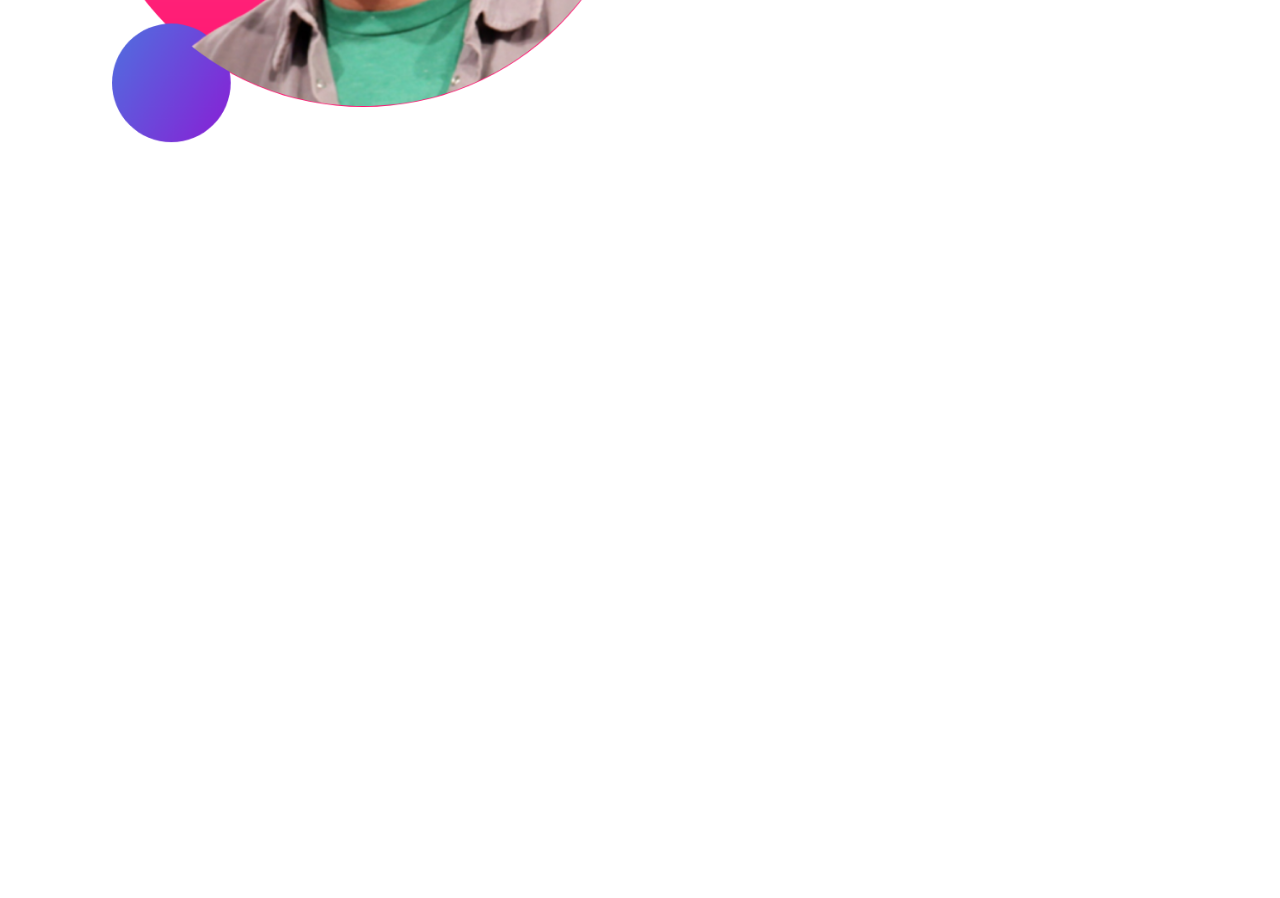
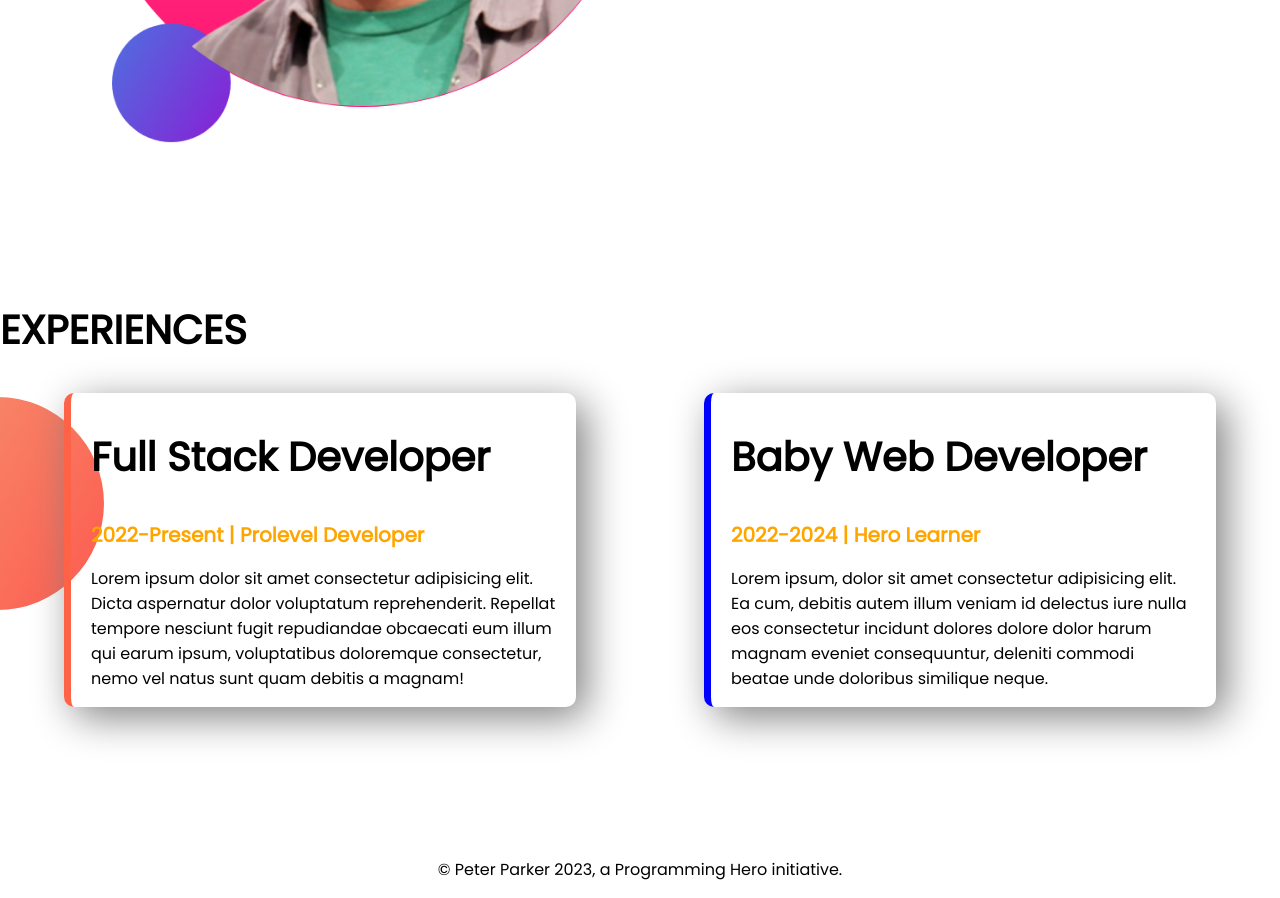
Before and after one commit to EmoTab/developer-portfolio1, a plain HTML site: page index.html in a window 1280 px wide. Shown: the part 1214-2112 px from the top of the page. Before the commit the page ends 1514 px from the top, so only its background shows below. Drawn offline with Linux system fonts and the light colour scheme.

Commit message:
style border and footer added

```diff
--- a/index.html
+++ b/index.html
@@ -11,7 +11,7 @@
  <link rel="stylesheet" href="style.css">
 </head>
 <body>
- <section class="top-banner">
+ <section class="top-banner flexible-container">
    <div class="half-width">
     <h1>Welcome To</h1>
     <h1><span class="orange-color">Huge Grant</span> World</h1>
@@ -25,7 +25,7 @@
     <img src="images/my-bg-huge-grant.png" alt="Huge Grant">
    </div>
  </section>
- <section class="dream-big">
+ <section class="dream-big flexible-container">
   <div class="half-width">
     <img src="images/my-bg2.png" alt="">
   </div>
@@ -36,5 +36,23 @@
     <a class="link-button" target="_blank" href="images/jhankar2.png">DOWNLOAD RESUME</a>
   </div>
  </section>
+ <section class="experience-area">
+  <h1>EXPERIENCES</h1>
+  <div class="flexible-container">
+    <div id="full-stack-developer" class="experience-item">
+      <h1>Full Stack Developer</h1>
+      <h2 class="orange-color">2022-Present | Prolevel Developer</h2>
+      <p>Lorem ipsum dolor sit amet consectetur adipisicing elit. Dicta aspernatur dolor voluptatum reprehenderit. Repellat tempore nesciunt fugit repudiandae obcaecati eum illum qui earum ipsum, voluptatibus doloremque consectetur, nemo vel natus sunt quam debitis a magnam!</p>
+    </div>
+    <div id="baby-web-developer" class="experience-item">
+      <h1>Baby Web Developer</h1>
+      <h2 class="orange-color">2022-2024 | Hero Learner</h2>
+      <p>Lorem ipsum, dolor sit amet consectetur adipisicing elit. Ea cum, debitis autem illum veniam id delectus iure nulla eos consectetur incidunt dolores dolore dolor harum magnam eveniet consequuntur, deleniti commodi beatae unde doloribus similique neque.</p>
+    </div>
+  </div>
+ </section>
 </body>
+<footer>
+  <p>&#169; Peter Parker 2023, a Programming Hero initiative.</p>
+</footer>
 </html>
--- a/style.css
+++ b/style.css
@@ -3,12 +3,15 @@ body{
  margin: 0;
 }
 h1{
- font-size: 50px;
+ font-size: 40px;
+}
+h2{
+ font-size: 20px;
 }
 .orange-color{
  color: orange;
 }
-section{
+.flexible-container{
  display: -webkit-flex;
  margin-bottom: 150px;
 }
@@ -36,3 +39,26 @@ section{
  background-repeat: no-repeat;
  background-position: right;
 }
+.experience-area{
+ background-image: url(images/exp-bg.png);
+ background-repeat: no-repeat;
+ background-position: left;
+}
+.experience-item{
+ width: 40%;
+ margin-left:5%;
+ margin-right: 5%;
+ padding-left: 20px;
+ padding-right: 20px;
+ border-radius: 10px;
+ box-shadow: 10px 10px 40px gray;
+}
+#full-stack-developer{
+ border-left: 7px solid tomato;
+}
+#baby-web-developer{
+ border-left: 7px solid blue;
+}
+footer p{
+ text-align: center;
+}
```
